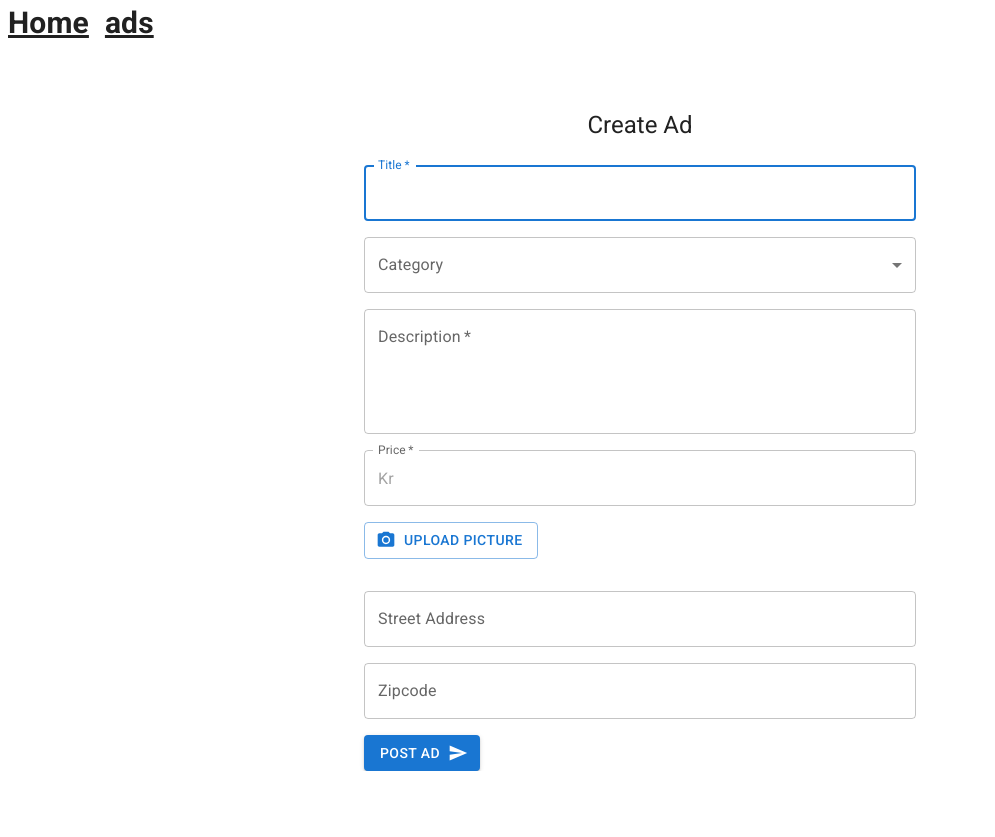
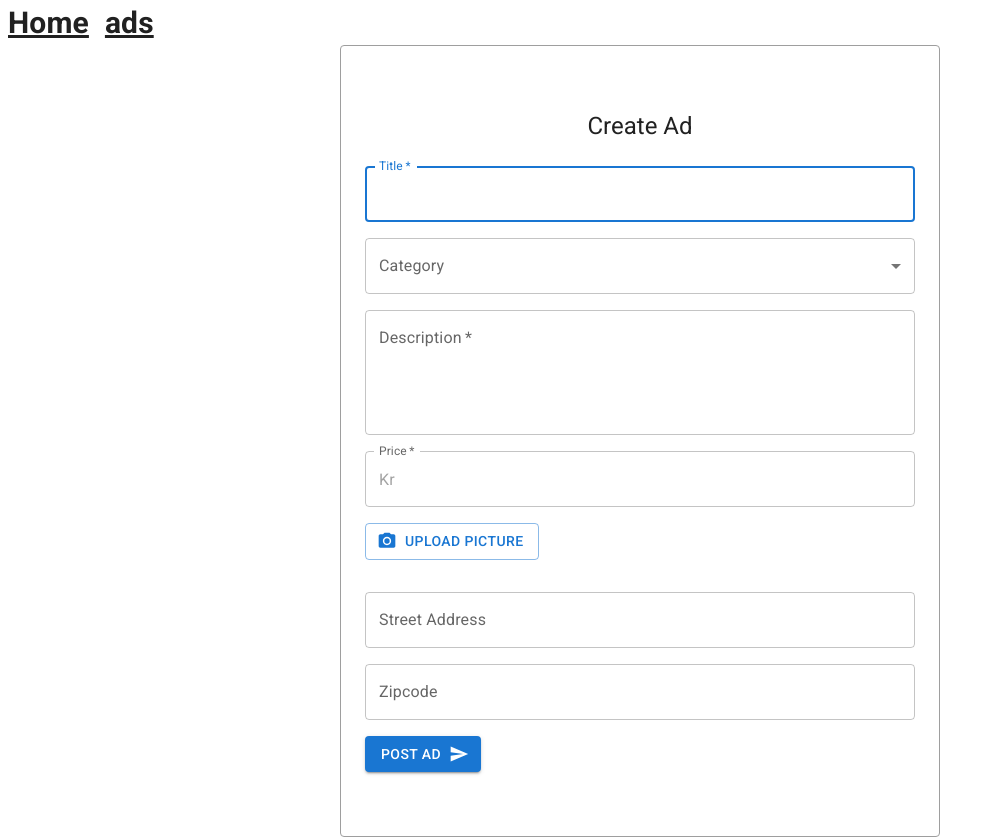
Before and after one commit to stromseng/Lendables-pu-project, a Next.js app: page /createad in a window 1280 px wide. Shown: the whole page, without its empty margins (0-995 px from the left). Before the commit the page ends 800 px from the top, so only its background shows below. Built offline with nearby package versions, Linux system fonts and the light colour scheme; what pocketbase would draw is missing.

Commit message:
feat: :lipstick: Add border and bottom margin to container

```diff
--- a/src/app/createad/page.jsx
+++ b/src/app/createad/page.jsx
@@ -142,11 +142,16 @@ export default function Page() {
     //Modifies theme on all child components
     <ThemeProvider theme={theme}>
       {/* Centres content horizontally*/}
-      <Container component="main" maxWidth="sm">
+      <Container
+        component="main"
+        maxWidth="sm"
+        sx={{ border: 1, borderRadius: 1, borderColor: 'grey.500' }}
+      >
         <CssBaseline />
         <Box
           sx={{
             marginTop: 8,
+            marginBottom: 8,
             display: 'flex',
             flexDirection: 'column',
             alignItems: 'center',
```
